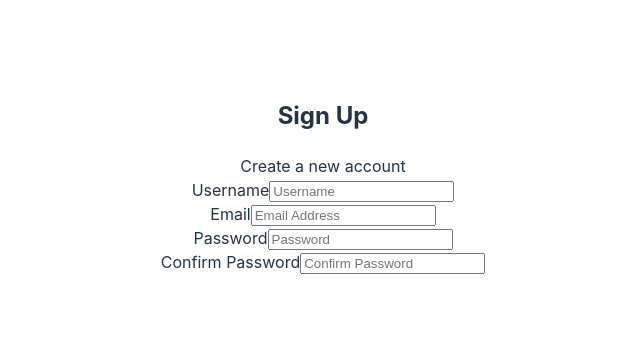
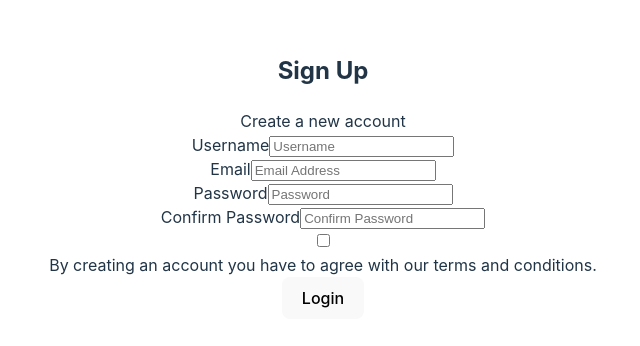
Before and after one commit to AWTION/Awtion, a React (Vite) app: page /signUp in a window 1280 px wide. Shown: the part 224-570 px from the top of the page, without its empty margins (317-957 px from the left). Built offline with nearby package versions, Linux system fonts and the light colour scheme.

Commit message:
added login button for the signup form

```diff
--- a/src/pages/SignUpPage/SignUpPage.jsx
+++ b/src/pages/SignUpPage/SignUpPage.jsx
@@ -1,6 +1,7 @@
 import "./SignUpPage.scss"
 import Input from "../../components/input/Input"
 import { useState } from "react"
+import Button from "../../components/Button/Button"
 
 export default function () {
 
@@ -59,7 +60,14 @@ export default function () {
                 value={signUpValues.confirmPassword}
                 onChangeHandler={onChangeHandler}
             />
+            <div>
+                <Input
+                    type="checkbox"
+                />
+                <div>By creating an account you have to agree with our terms and conditions.</div>
+            </div>
 
+            <Button label="Login" />
         </form>
     )
 }
```
